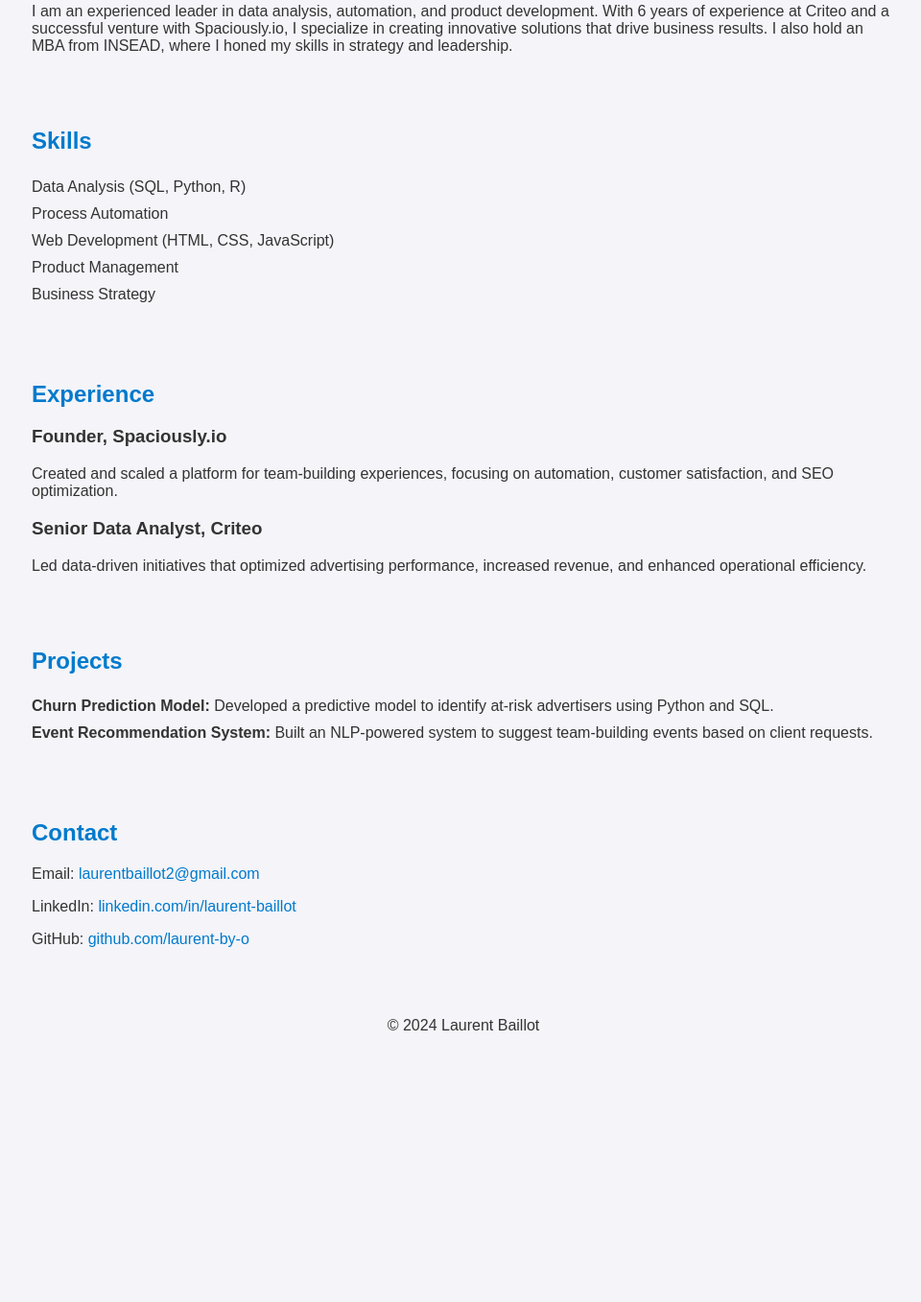
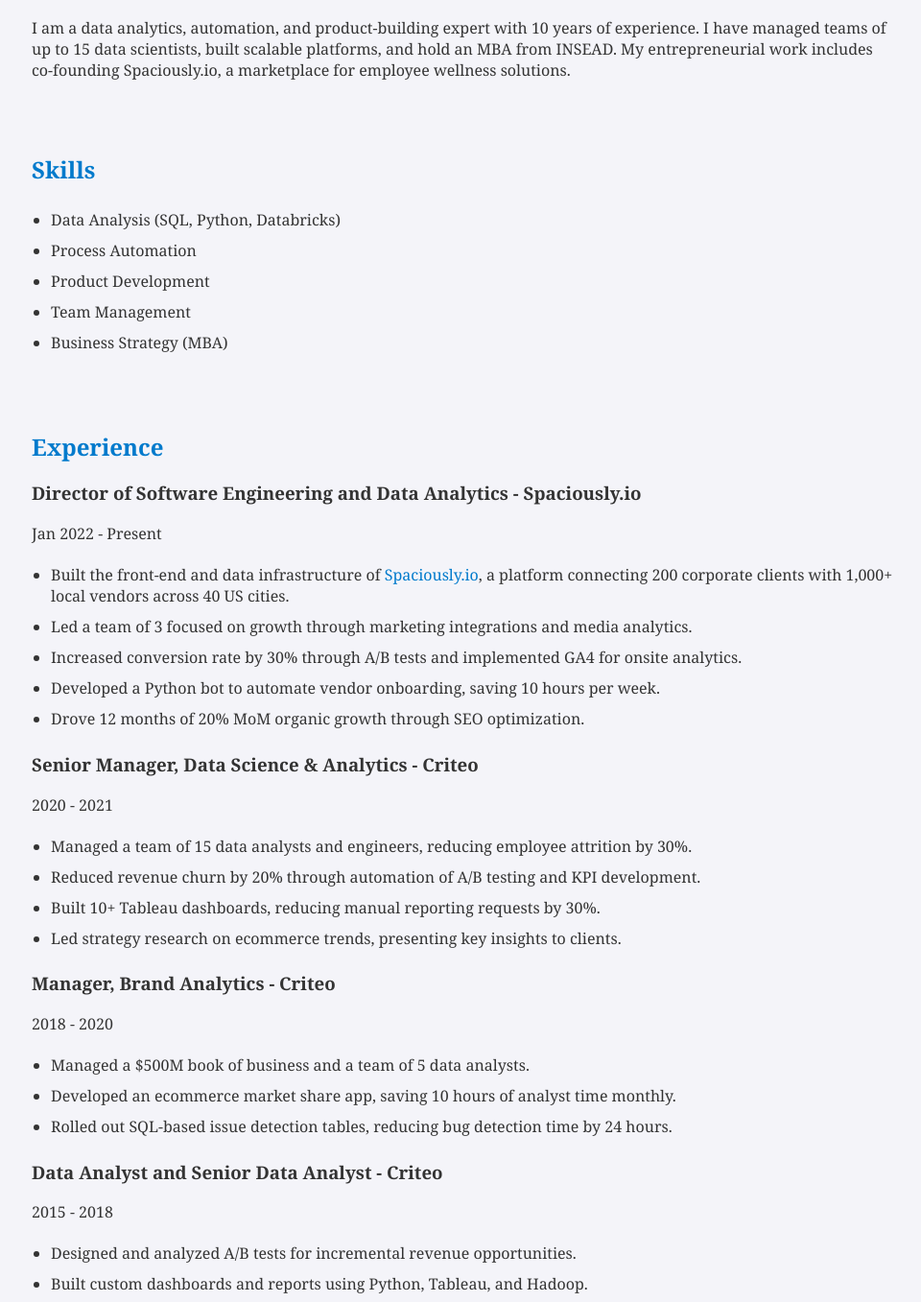
Before and after one commit to laurent-by-o/personal, a plain HTML site: page index.html in a window 1280 px wide. Shown: the part 212-1569 px from the top of the page at 96% size, without its empty margins (157-1117 px from the left). Before the commit the page ends 1326 px from the top, so only its background shows below. Drawn offline with Linux system fonts and the light colour scheme.

Commit message:
Update index.html

```diff
--- a/index.html
+++ b/index.html
@@ -3,10 +3,10 @@
 <head>
     <meta charset="UTF-8">
     <meta name="viewport" content="width=device-width, initial-scale=1.0">
-    <title>Laurent Baillot | Data Analysis & Automation Expert</title>
+    <title>Laurent Baillot | Data Analytics & Product Expert</title>
     <style>
         body {
-            font-family: Arial, sans-serif;
+            font-family: Cambria, sans-serif;
             margin: 0;
             padding: 0;
             background-color: #f4f4f9;
@@ -30,8 +30,9 @@
             color: #007acc;
         }
         ul {
-            list-style-type: none;
+            list-style-type: disc;
             padding: 0;
+            margin-left: 20px;
         }
         li {
             padding: 5px 0;
@@ -55,47 +56,95 @@
 
 <header>
     <h1>Laurent Baillot</h1>
-    <p>Data Analysis | Process Automation | Product Building</p>
+    <p>Data Analytics | Process Automation | Product Building</p>
 </header>
 
 <section id="about">
     <h2>About Me</h2>
-    <p>I am an experienced leader in data analysis, automation, and product development. With 6 years of experience at Criteo and a successful venture with Spaciously.io, I specialize in creating innovative solutions that drive business results. I also hold an MBA from INSEAD, where I honed my skills in strategy and leadership.</p>
+    <p>I am a data analytics, automation, and product-building expert with 10 years of experience. I have managed teams of up to 15 data scientists, built scalable platforms, and hold an MBA from INSEAD. My entrepreneurial work includes co-founding Spaciously.io, a marketplace for employee wellness solutions.</p>
 </section>
 
 <section id="skills">
     <h2>Skills</h2>
     <ul>
-        <li>Data Analysis (SQL, Python, R)</li>
+        <li>Data Analysis (SQL, Python, Databricks)</li>
         <li>Process Automation</li>
-        <li>Web Development (HTML, CSS, JavaScript)</li>
-        <li>Product Management</li>
-        <li>Business Strategy</li>
+        <li>Product Development</li>
+        <li>Team Management</li>
+        <li>Business Strategy (MBA)</li>
     </ul>
 </section>
 
 <section id="experience">
     <h2>Experience</h2>
-    <h3>Founder, Spaciously.io</h3>
-    <p>Created and scaled a platform for team-building experiences, focusing on automation, customer satisfaction, and SEO optimization.</p>
+    <h3>Director of Software Engineering and Data Analytics - Spaciously.io</h3>
+    <p>Jan 2022 - Present</p>
+    <ul>
+        <li>Built the front-end and data infrastructure of <a href="https://spaciously.io" target="_blank">Spaciously.io</a>, a platform connecting 200 corporate clients with 1,000+ local vendors across 40 US cities.</li>
+        <li>Led a team of 3 focused on growth through marketing integrations and media analytics.</li>
+        <li>Increased conversion rate by 30% through A/B tests and implemented GA4 for onsite analytics.</li>
+        <li>Developed a Python bot to automate vendor onboarding, saving 10 hours per week.</li>
+        <li>Drove 12 months of 20% MoM organic growth through SEO optimization.</li>
+    </ul>
 
-    <h3>Senior Data Analyst, Criteo</h3>
-    <p>Led data-driven initiatives that optimized advertising performance, increased revenue, and enhanced operational efficiency.</p>
+    <h3>Senior Manager, Data Science & Analytics - Criteo</h3>
+    <p>2020 - 2021</p>
+    <ul>
+        <li>Managed a team of 15 data analysts and engineers, reducing employee attrition by 30%.</li>
+        <li>Reduced revenue churn by 20% through automation of A/B testing and KPI development.</li>
+        <li>Built 10+ Tableau dashboards, reducing manual reporting requests by 30%.</li>
+        <li>Led strategy research on ecommerce trends, presenting key insights to clients.</li>
+    </ul>
+
+    <h3>Manager, Brand Analytics - Criteo</h3>
+    <p>2018 - 2020</p>
+    <ul>
+        <li>Managed a $500M book of business and a team of 5 data analysts.</li>
+        <li>Developed an ecommerce market share app, saving 10 hours of analyst time monthly.</li>
+        <li>Rolled out SQL-based issue detection tables, reducing bug detection time by 24 hours.</li>
+    </ul>
+
+    <h3>Data Analyst and Senior Data Analyst - Criteo</h3>
+    <p>2015 - 2018</p>
+    <ul>
+        <li>Designed and analyzed A/B tests for incremental revenue opportunities.</li>
+        <li>Built custom dashboards and reports using Python, Tableau, and Hadoop.</li>
+    </ul>
 </section>
 
-<section id="projects">
-    <h2>Projects</h2>
+<section id="education">
+    <h2>Education</h2>
+    <h3>INSEAD – MBA</h3>
+    <p>2021 - 2022 (France & Singapore)</p>
     <ul>
-        <li><strong>Churn Prediction Model:</strong> Developed a predictive model to identify at-risk advertisers using Python and SQL.</li>
-        <li><strong>Event Recommendation System:</strong> Built an NLP-powered system to suggest team-building events based on client requests.</li>
+        <li>Ranked 2nd globally by Financial Times</li>
+        <li>GMAT: 760</li>
+    </ul>
+
+    <h3>ESSEC – Bachelor and Master of Science</h3>
+    <p>2009 - 2015 (Paris, France)</p>
+    <ul>
+        <li>Ranked 5th globally by Financial Times</li>
+        <li>Focus on mathematics and finance</li>
+    </ul>
+</section>
+
+<section id="additional">
+    <h2>Additional Information</h2>
+    <ul>
+        <li><strong>Languages:</strong> French (native), English (bilingual), Spanish (working proficiency)</li>
+        <li><strong>Analytics Tools:</strong> SQL, Python, Databricks, Snowflake, Redshift | <a href="https://github.com/laurent-by-o" target="_blank">github.com/laurent-by-o</a></li>
+        <li><strong>Machine Learning Certification:</strong> IBM ML0101EN (2024)</li>
+        <li><strong>Hobbies:</strong> Soccer (Captain, INSEAD Football), Travel (favorite: hitchhiking in Patagonia)</li>
+        <li><strong>Work Authorization:</strong> French Citizen, US Green Card holder</li>
     </ul>
 </section>
 
 <section id="contact">
     <h2>Contact</h2>
     <p>Email: <a href="mailto:laurentbaillot2@gmail.com">laurentbaillot2@gmail.com</a></p>
-    <p>LinkedIn: <a href="https://www.linkedin.com/in/laurent-baillot">linkedin.com/in/laurent-baillot</a></p>
-    <p>GitHub: <a href="https://github.com/laurent-by-o">github.com/laurent-by-o</a></p>
+    <p>LinkedIn: <a href="https://www.linkedin.com/in/laurent-baillot" target="_blank">linkedin.com/in/laurent-baillot</a></p>
+    <p>Phone: 929-671-1132</p>
 </section>
 
 <footer>
```
